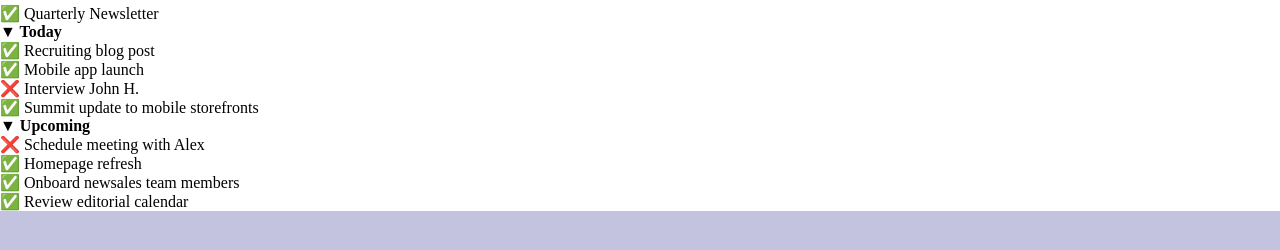
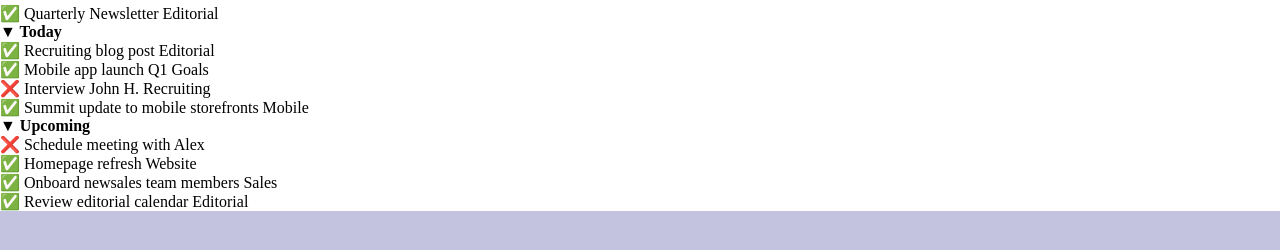
Before and after one commit to SorayaBoolean/html-css-toboolist, a plain HTML site: page index.html in a window 1280 px wide. Shown: the part 68-318 px from the top of the page. Drawn offline with Linux system fonts and the light colour scheme.

Commit message:
Aggiunta didascalia per ogni riga

```diff
--- a/css/style.css
+++ b/css/style.css
@@ -34,3 +34,7 @@ main{
 .arrow {
     font-weight: bolder;
 }
+
+.arrow div {
+    display: inline-block;
+}
--- a/index.html
+++ b/index.html
@@ -25,19 +25,43 @@
 
             <div class="arrow">▼ New Task</div>
             <span> &#9989 Quarterly Newsletter</span>
+            <span>Editorial</span>
 
             <div class="arrow">▼ Today</div>
-            <div>&#9989 Recruiting blog post</div>
-            <div>&#9989 Mobile app launch</div>
-            <div>&#10060 Interview John H.</div>
-            <div>&#9989 Summit update to mobile storefronts</div>
+
+            <div class="container1">
+                <span>&#9989 Recruiting blog post</span>
+                <span>Editorial</span>
+            </div>
+            <div class="container2">
+                <span>&#9989 Mobile app launch</span>
+                <span>Q1 Goals</span>
+            </div>
+            <div class="container3">
+                <span>&#10060 Interview John H.</span>
+                <span>Recruiting</span>
+            </div>
+            <div class="container4">
+                <span>&#9989 Summit update to mobile storefronts</span>
+                <span>Mobile</span>
+            </div>
 
             <div class="arrow"> ▼ Upcoming</div>
-            <div>&#10060 Schedule meeting with Alex</div>
-            <div>&#9989 Homepage refresh</div>
-            <div>&#9989 Onboard newsales team members</div>
-            <div>&#9989 Review editorial calendar</div>
-
+            <div class="container5">
+                <span>&#10060 Schedule meeting with Alex</span>
+            </div>
+            <div class="container6">
+                <span>&#9989 Homepage refresh</span>
+                 <span>Website</span>
+            </div>
+            <div>
+                <span>&#9989 Onboard newsales team members</span>
+                <span>Sales</span>
+            </div>
+            <div>
+                <span>&#9989 Review editorial calendar</span>
+                <span>Editorial</span>
+            </div>
 
         </div>
     </main>
```
